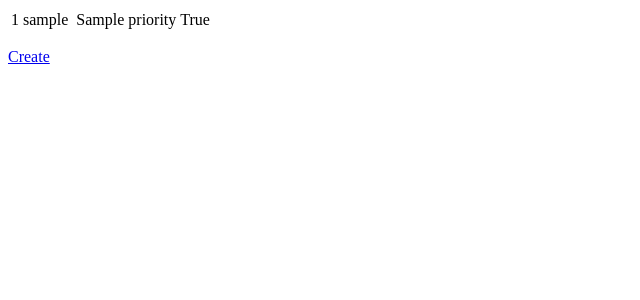
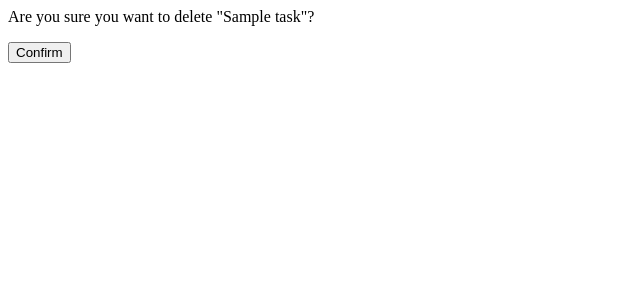
Before and after one commit to julianandres-eb/events-tasks, a Django app: page /tasks/delete/1/ in a window 1280 px wide. Shown: the top 300 px of the page, without its empty margins (0-640 px from the left). Run offline with Django 3.2, Linux system fonts and the light colour scheme; tables that the repository leaves empty hold one stand-in row (values such as "Sample post").

Commit message:
Initial Commit

```diff
--- a/todolistsite/tasks/models.py
+++ b/todolistsite/tasks/models.py
@@ -15,8 +15,8 @@ class Priority(models.Model):
 # TASK
 class Task(models.Model):
     name_task = models.CharField(max_length=200)
-    created_date = models.DateTimeField('Creation Date')
-    changed_date = models.DateTimeField('Date of Change')
+    created_date = models.DateField('Creation Date', auto_now=True)
+    changed_date = models.DateField('Date of Change', auto_now=True)
     done = models.BooleanField()
     priority = models.ForeignKey(Priority, on_delete=models.CASCADE)
     author = models.ForeignKey(
--- a/todolistsite/tasks/urls.py
+++ b/todolistsite/tasks/urls.py
@@ -3,7 +3,8 @@ from django.conf.urls import url
 from . import views
 
 urlpatterns = [
-    url(r'create', views.CreateView.as_view(), name='task-create'),
-    url(r'update/(?P<pk>[0-9])', views.UpdateView.as_view(), name='task-update'),
-    url(r'', views.TaskList.as_view(), name='task-list')
+    url(r'create/$', views.TaskCreate.as_view(), name='task-create'),
+    url(r'update/(?P<pk>[0-9]+)/$', views.TaskUpdate.as_view(), name='task-update'),
+    url(r'delete/(?P<pk>[0-9]+)/$', views.TaskDelete.as_view(), name='task-delete'),
+    url(r'^$', views.TaskList.as_view(), name='task-list'),
 ]
--- a/todolistsite/tasks/views.py
+++ b/todolistsite/tasks/views.py
@@ -1,27 +1,41 @@
-from django.shortcuts import render
+# from django.shortcuts import render
 from django.views.generic.list import ListView
-from django.views.generic import (
-    CreateView,
-    UpdateView
-)
+from django.views.generic.edit import CreateView, UpdateView, DeleteView
+from django.contrib.auth.mixins import LoginRequiredMixin
+from django.contrib.auth.views import LoginView
 from .models import Task
 from django.urls import (
-    reverse,
     reverse_lazy
 )
 
 
-class TaskList(ListView):
-    model = Task
+class TaskLogin(LoginView):
+    pass
+
+
+class TaskList(LoginRequiredMixin, ListView):
+
+    def get_queryset(self):
+        return Task.objects.filter(author=self.request.user)
 
 
 class TaskCreate(CreateView):
     model = Task
-    fields = '__all__'
-    success_url = reverse_lazy('tasks-list')
+    fields = ['name_task', 'priority', 'done']
+    success_url = reverse_lazy('task-list')
+
+    def form_valid(self, form):
+        form.instance.author = self.request.user
+        self.object = form.save()
+        return super(TaskCreate, self).form_valid(form)
 
 
 class TaskUpdate(UpdateView):
     model = Task
-    fields = '__all__'
-    success_url = reverse_lazy('tasks-list')
+    fields = ['name_task', 'priority', 'done']
+    success_url = reverse_lazy('task-list')
+
+
+class TaskDelete(DeleteView):
+    model = Task
+    success_url = reverse_lazy('task-list')
--- /dev/null
+++ b/todolistsite/templates/tasks/task_confirm_delete.html
@@ -0,0 +1,8 @@
+{% load bulma_tags %}
+
+{% block content %}
+    <form action="" method="post">{% csrf_token %}
+        <p>Are you sure you want to delete "{{ object }}"?</p>
+    <input class="button is-danger is-rounded" type="submit" value="Confirm" />
+</form>
+{% endblock %}
--- a/todolistsite/templates/tasks/task_list.html
+++ b/todolistsite/templates/tasks/task_list.html
@@ -1,17 +1,30 @@
+{% extends 'bulma/base.html' %}
+
+{% load bulma_tags %}
+
 {% block content %}
-   <table>
-   {% for task in object_list %}
+    <p class="title is-2 is-spaced">Your Tasks</p>
+   <table class="table is-striped">
+       <thead>
        <tr>
-           <td>{{task.id}}</td>
-           <td>{{task.author}}</td>
-           <td>{{task.task_name}}</td>
-           <td>{{task.priority}}</td>
-           <td>{{task.done}}</td>
-           <td>{{task.create_date}}</td>
-           <td>{{task.change_date}}</td>
-
+           <th>Task Name</th>
+           <th>Priority</th>
+           <th>Done</th>
+           <th> </th>
+           <th> </th>
        </tr>
-   {% endfor %}
+       </thead>
+       <tbody>
+        {% for task in object_list %}
+            <tr>
+                <td>{{task.name_task}}</td>
+                <td>{{task.priority}}</td>
+                <td>{{task.done}}</td>
+                <td><a class="button is-primary is-rounded" href="{% url 'task-update' pk=task.id%}">Update</a></td>
+                <td><a class="button is-danger is-rounded" href="{% url 'task-delete' pk=task.id%}">Delete</a></td>
+            </tr>
+        {% endfor %}
+       </tbody>
    </table>
-   <p><a href=“{% url 'task-create' %}“>Create</a></p>
+   <p><a class="button is-primary is-rounded" href="{% url 'task-create' %}">Create</a></p>
 {% endblock %}
--- a/todolistsite/todolistsite/urls.py
+++ b/todolistsite/todolistsite/urls.py
@@ -15,8 +15,11 @@ Including another URLconf
 """
 from django.conf.urls import include, url
 from django.contrib import admin
+from tasks.views import TaskLogin
 
 urlpatterns = [
+    url(r'account/login/$', TaskLogin.as_view(), name='login'),
     url(r'^tasks/', include('tasks.urls')),
+    url('', include('social_django.urls', namespace='social')),
     url(r'^admin/', admin.site.urls),
 ]
```
Also changed, not shown: todolistsite/templates/registration/login.html (added, +25 -0 lines), todolistsite/templates/tasks/task_form.html (+9 -3 lines), todolistsite/todolistsite/__init__.py (+10 -0 lines), todolistsite/todolistsite/settings.py (+18 -0 lines), todolistsite/tasks/migrations/0003_auto_20190827_1209.py (added), todolistsite/tasks/migrations/0004_auto_20190827_1213.py (added), todolistsite/tasks/migrations/0005_auto_20190827_1523.py (added), 1 other file.
